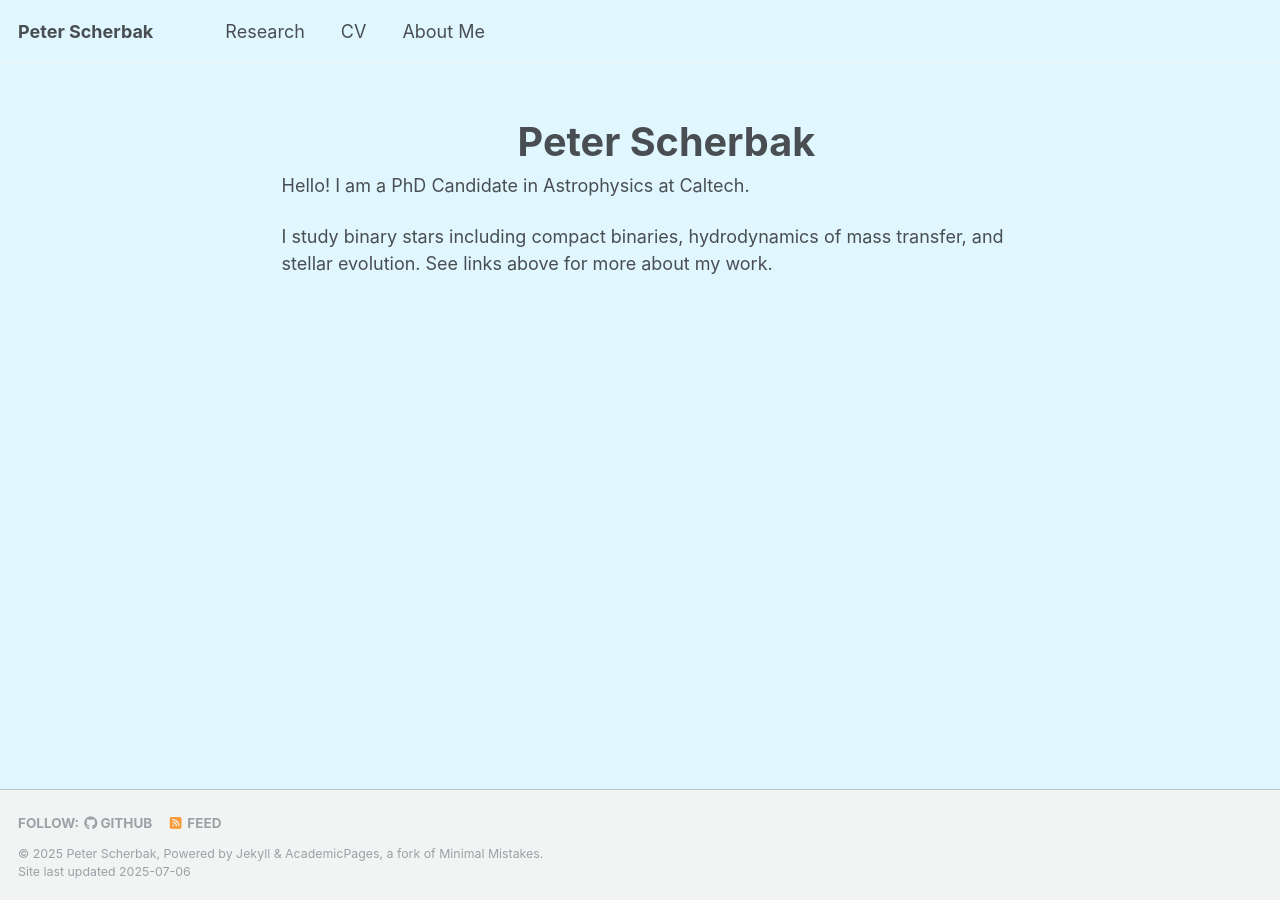
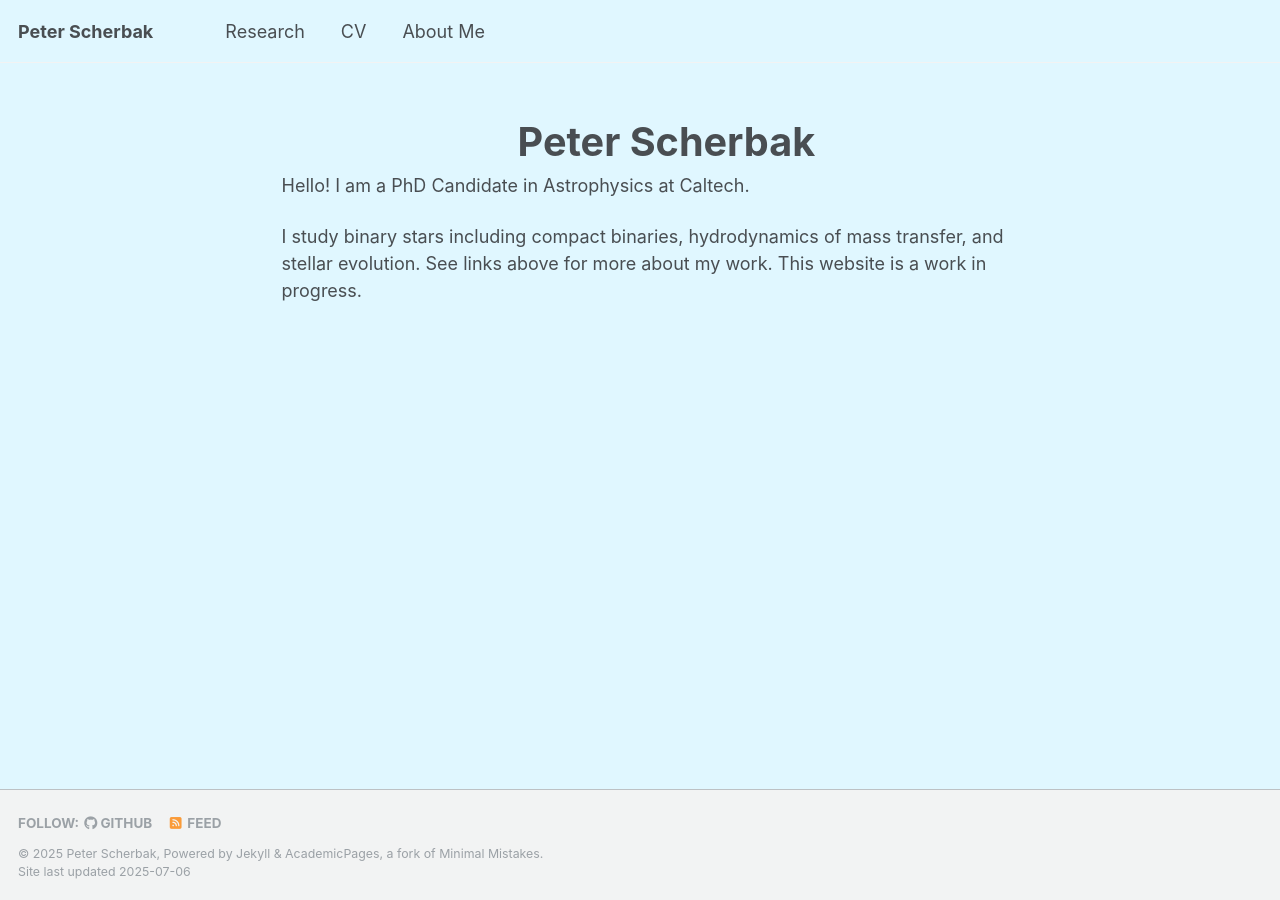
Before and after one commit to peterscherbak/peterscherbak.github.io, a Jekyll site: the page built from _pages/about.md, in a window 1280 px wide. Built offline with Jekyll 4.4.1, drawn with Linux system fonts in a browser that asks for light colours; a script that is not in the unit is left out.

Commit message:
Update about.md

```diff
--- a/_pages/about.md
+++ b/_pages/about.md
@@ -15,4 +15,4 @@
 Hello! I am a PhD Candidate in Astrophysics at Caltech.
 
 
-I study binary stars including compact binaries, hydrodynamics of mass transfer, and stellar evolution. See links above for more about my work.
+I study binary stars including compact binaries, hydrodynamics of mass transfer, and stellar evolution. See links above for more about my work. This website is a work in progress.
```
